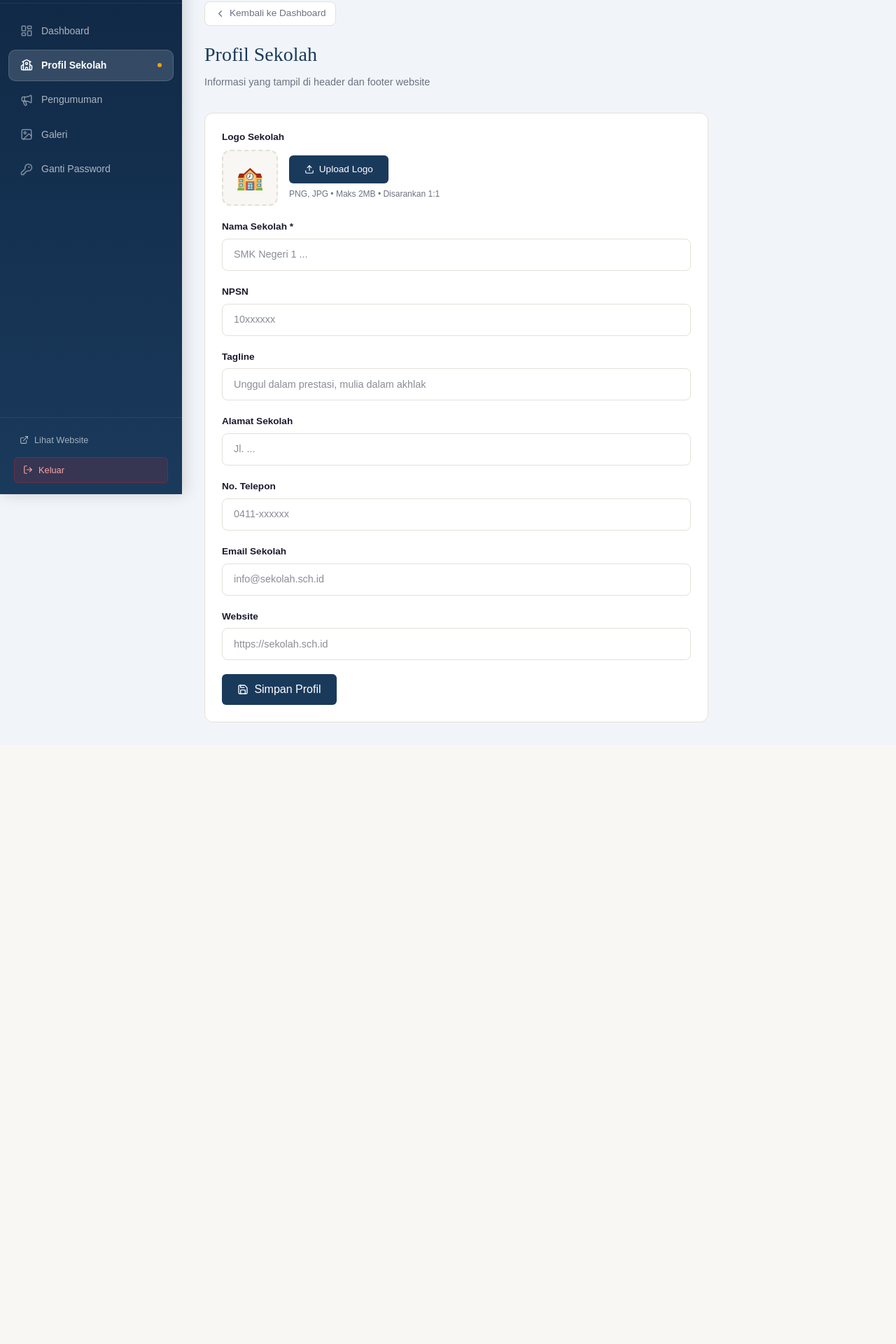
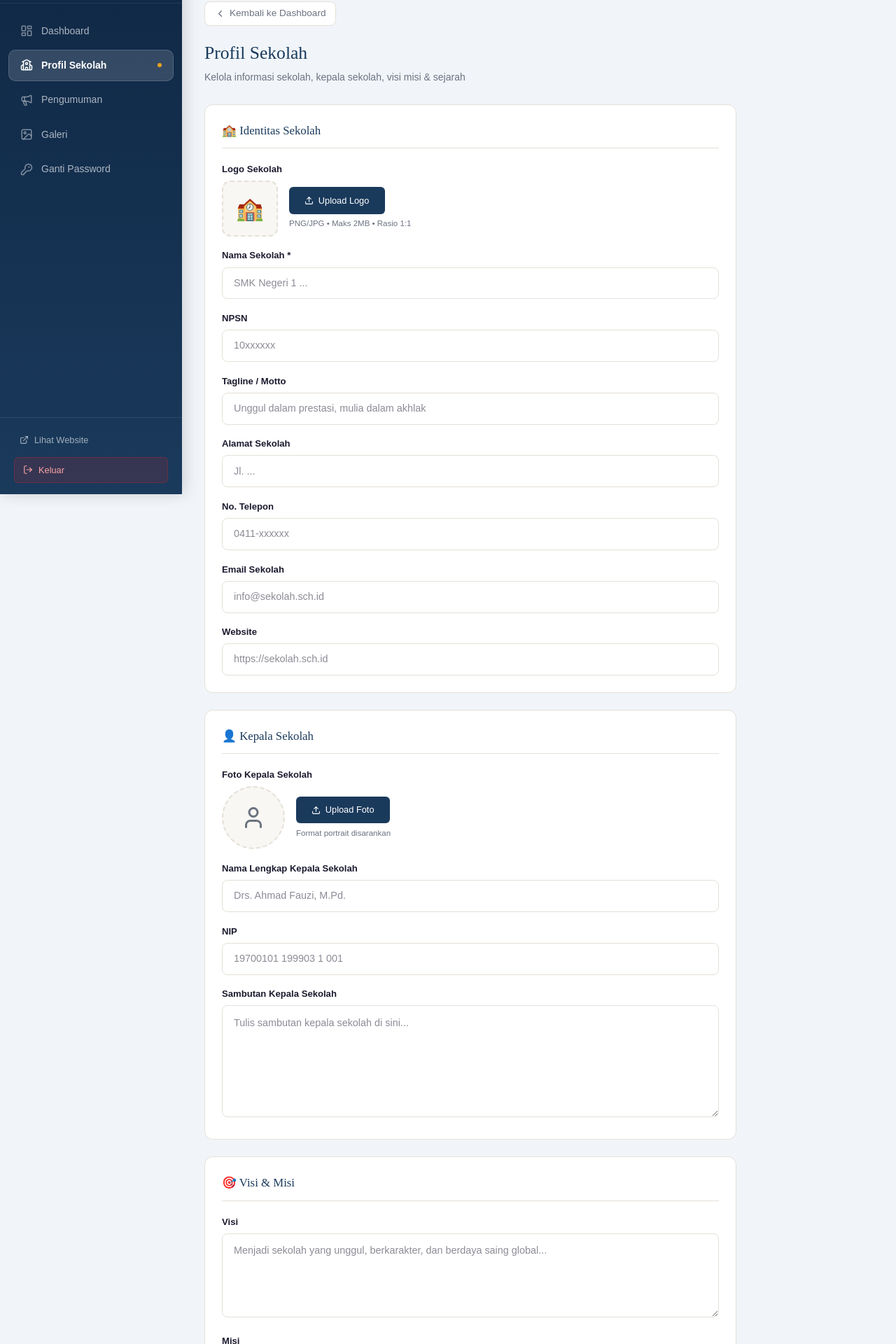
Before and after one commit to smkntinut2026-lgtm/portal-sekolah, a Next.js app: page /admin/profil in a window 1280 px wide. Shown: the part 94-2014 px from the top of the page at 70% size. Before the commit the page ends 1158 px from the top, so only its background shows below. Built offline with nearby package versions, Linux system fonts and the light colour scheme; no server answers; the database is empty; sample sign-in values are in the browser's storage.

Commit message:
Update page.tsx

```diff
--- a/app/admin/profil/page.tsx
+++ b/app/admin/profil/page.tsx
@@ -2,16 +2,51 @@
 import { useEffect, useState, useRef } from 'react'
 import Image from 'next/image'
 import { supabase, SchoolProfile } from '@/lib/supabase'
-import { Upload, Save } from 'lucide-react'
+import { Upload, Save, User } from 'lucide-react'
+
+const inputStyle: React.CSSProperties = {
+  width: '100%', padding: '0.7rem 1rem',
+  border: '1.5px solid var(--border)', borderRadius: 8,
+  fontSize: '0.9rem', outline: 'none',
+  fontFamily: 'Plus Jakarta Sans, sans-serif',
+  background: 'white', transition: 'border-color 0.15s'
+}
+
+const textareaStyle: React.CSSProperties = {
+  ...inputStyle, resize: 'vertical', minHeight: 120, lineHeight: 1.7
+}
+
+function SectionCard({ title, children }: { title: string, children: React.ReactNode }) {
+  return (
+    <div className="card" style={{ marginBottom: '1.5rem' }}>
+      <h2 style={{ fontSize: '1.05rem', color: 'var(--primary)', marginBottom: '1.25rem', paddingBottom: '0.75rem', borderBottom: '1px solid var(--border)' }}>
+        {title}
+      </h2>
+      <div style={{ display: 'flex', flexDirection: 'column', gap: '1.1rem' }}>
+        {children}
+      </div>
+    </div>
+  )
+}
+
+function Field({ label, children }: { label: string, children: React.ReactNode }) {
+  return (
+    <div>
+      <label style={{ display: 'block', fontSize: '0.82rem', fontWeight: 600, marginBottom: '0.4rem', color: 'var(--text)' }}>{label}</label>
+      {children}
+    </div>
+  )
+}
 
 export default function AdminProfilPage() {
   const [form, setForm] = useState<Partial<SchoolProfile>>({})
   const [loading, setLoading] = useState(true)
   const [saving, setSaving] = useState(false)
-  const [uploading, setUploading] = useState(false)
+  const [uploading, setUploading] = useState<string | null>(null)
   const [msg, setMsg] = useState<{ type: 'success' | 'error', text: string } | null>(null)
   const [profileId, setProfileId] = useState<string>('')
-  const fileRef = useRef<HTMLInputElement>(null)
+  const logoRef = useRef<HTMLInputElement>(null)
+  const kepsekFotoRef = useRef<HTMLInputElement>(null)
 
   useEffect(() => {
     supabase.from('school_profile').select('*').single().then(({ data }) => {
@@ -20,98 +55,135 @@ export default function AdminProfilPage() {
     })
   }, [])
 
-  const handleLogoUpload = async (e: React.ChangeEvent<HTMLInputElement>) => {
-    const file = e.target.files?.[0]
-    if (!file) return
-    setUploading(true)
+  const handleUpload = async (file: File, folder: string, field: keyof SchoolProfile, setKey: string | null) => {
+    setUploading(field)
     const ext = file.name.split('.').pop()
-    const filename = `logo-${Date.now()}.${ext}`
-    const { data, error } = await supabase.storage.from('portal-assets').upload(`logos/${filename}`, file, { upsert: true })
+    const filename = `${folder}-${Date.now()}.${ext}`
+    const { data, error } = await supabase.storage.from('portal-assets').upload(`${folder}s/${filename}`, file, { upsert: true })
     if (!error && data) {
-      const { data: urlData } = supabase.storage.from('portal-assets').getPublicUrl(`logos/${filename}`)
-      setForm(prev => ({ ...prev, logo_url: urlData.publicUrl }))
+      const { data: urlData } = supabase.storage.from('portal-assets').getPublicUrl(`${folder}s/${filename}`)
+      setForm(prev => ({ ...prev, [field]: urlData.publicUrl }))
     }
-    setUploading(false)
+    setUploading(null)
   }
 
+  const set = (key: string) => (e: React.ChangeEvent<HTMLInputElement | HTMLTextAreaElement>) =>
+    setForm(prev => ({ ...prev, [key]: e.target.value }))
+
   const handleSave = async () => {
-    setSaving(true)
-    setMsg(null)
+    setSaving(true); setMsg(null)
     const { error } = await supabase.from('school_profile').update({
-      nama_sekolah: form.nama_sekolah,
-      npsn: form.npsn,
-      alamat: form.alamat,
-      tagline: form.tagline,
-      logo_url: form.logo_url,
-      email: form.email,
-      telepon: form.telepon,
-      website: form.website,
+      nama_sekolah: form.nama_sekolah, npsn: form.npsn, alamat: form.alamat,
+      tagline: form.tagline, logo_url: form.logo_url, email: form.email,
+      telepon: form.telepon, website: form.website,
+      kepsek_nama: form.kepsek_nama, kepsek_nip: form.kepsek_nip,
+      kepsek_foto_url: form.kepsek_foto_url, kepsek_sambutan: form.kepsek_sambutan,
+      visi: form.visi, misi: form.misi, sejarah: form.sejarah,
     }).eq('id', profileId)
-
-    if (error) setMsg({ type: 'error', text: 'Gagal menyimpan: ' + error.message })
-    else setMsg({ type: 'success', text: 'Profil berhasil disimpan!' })
+    setMsg(error
+      ? { type: 'error', text: 'Gagal menyimpan: ' + error.message }
+      : { type: 'success', text: '✅ Profil berhasil disimpan!' })
     setSaving(false)
   }
 
-  if (loading) return <div style={{ color: 'var(--text-muted)' }}>Memuat...</div>
+  if (loading) return <div style={{ color: 'var(--text-muted)', padding: '2rem' }}>Memuat...</div>
 
   return (
-    <div style={{ maxWidth: 720 }}>
-      <h1 style={{ fontSize: '1.75rem', color: 'var(--primary)', marginBottom: '0.5rem' }}>Profil Sekolah</h1>
-      <p style={{ color: 'var(--text-muted)', marginBottom: '2rem', fontSize: '0.9rem' }}>Informasi yang tampil di header dan footer website</p>
+    <div style={{ maxWidth: 760 }}>
+      <div style={{ marginBottom: '1.75rem' }}>
+        <h1 style={{ fontSize: '1.6rem', color: 'var(--primary)', marginBottom: '0.25rem' }}>Profil Sekolah</h1>
+        <p style={{ color: 'var(--text-muted)', fontSize: '0.875rem' }}>Kelola informasi sekolah, kepala sekolah, visi misi & sejarah</p>
+      </div>
 
-      <div className="card" style={{ display: 'flex', flexDirection: 'column', gap: '1.25rem' }}>
-
-        {/* Logo */}
-        <div>
-          <label style={{ display: 'block', fontSize: '0.85rem', fontWeight: 600, marginBottom: '0.5rem' }}>Logo Sekolah</label>
+      {/* === IDENTITAS SEKOLAH === */}
+      <SectionCard title="🏫 Identitas Sekolah">
+        <Field label="Logo Sekolah">
           <div style={{ display: 'flex', alignItems: 'center', gap: '1rem' }}>
             <div style={{ width: 80, height: 80, borderRadius: 12, border: '2px dashed var(--border)', overflow: 'hidden', display: 'flex', alignItems: 'center', justifyContent: 'center', background: '#f8f7f3', flexShrink: 0 }}>
-              {form.logo_url ? (
-                <Image src={form.logo_url} alt="Logo" width={80} height={80} style={{ objectFit: 'cover', width: '100%', height: '100%' }} />
-              ) : <span style={{ fontSize: 32 }}>🏫</span>}
+              {form.logo_url ? <Image src={form.logo_url} alt="Logo" width={80} height={80} style={{ objectFit: 'cover', width: '100%', height: '100%' }} /> : <span style={{ fontSize: 32 }}>🏫</span>}
             </div>
             <div>
-              <button onClick={() => fileRef.current?.click()} disabled={uploading} className="btn-primary" style={{ fontSize: '0.85rem', display: 'flex', alignItems: 'center', gap: '0.4rem' }}>
-                <Upload size={14} /> {uploading ? 'Mengupload...' : 'Upload Logo'}
+              <button onClick={() => logoRef.current?.click()} disabled={uploading === 'logo_url'} className="btn-primary" style={{ fontSize: '0.8rem', display: 'flex', alignItems: 'center', gap: '0.4rem' }}>
+                <Upload size={13} /> {uploading === 'logo_url' ? 'Mengupload...' : 'Upload Logo'}
               </button>
-              <p style={{ fontSize: '0.75rem', color: 'var(--text-muted)', marginTop: '0.4rem' }}>PNG, JPG • Maks 2MB • Disarankan 1:1</p>
-              <input ref={fileRef} type="file" accept="image/*" onChange={handleLogoUpload} style={{ display: 'none' }} />
+              <p style={{ fontSize: '0.72rem', color: 'var(--text-muted)', marginTop: '0.35rem' }}>PNG/JPG • Maks 2MB • Rasio 1:1</p>
+              <input ref={logoRef} type="file" accept="image/*" style={{ display: 'none' }}
+                onChange={e => { const f = e.target.files?.[0]; if (f) handleUpload(f, 'logo', 'logo_url', null) }} />
             </div>
           </div>
-        </div>
-
-        {/* Fields */}
+        </Field>
         {[
           { key: 'nama_sekolah', label: 'Nama Sekolah *', placeholder: 'SMK Negeri 1 ...' },
           { key: 'npsn', label: 'NPSN', placeholder: '10xxxxxx' },
-          { key: 'tagline', label: 'Tagline', placeholder: 'Unggul dalam prestasi, mulia dalam akhlak' },
+          { key: 'tagline', label: 'Tagline / Motto', placeholder: 'Unggul dalam prestasi, mulia dalam akhlak' },
           { key: 'alamat', label: 'Alamat Sekolah', placeholder: 'Jl. ...' },
           { key: 'telepon', label: 'No. Telepon', placeholder: '0411-xxxxxx' },
           { key: 'email', label: 'Email Sekolah', placeholder: 'info@sekolah.sch.id' },
           { key: 'website', label: 'Website', placeholder: 'https://sekolah.sch.id' },
         ].map(f => (
-          <div key={f.key}>
-            <label style={{ display: 'block', fontSize: '0.85rem', fontWeight: 600, marginBottom: '0.4rem' }}>{f.label}</label>
-            <input
-              type="text"
-              value={(form as Record<string, string>)[f.key] || ''}
-              onChange={e => setForm(prev => ({ ...prev, [f.key]: e.target.value }))}
-              placeholder={f.placeholder}
-              style={{ width: '100%', padding: '0.7rem 1rem', border: '1.5px solid var(--border)', borderRadius: 8, fontSize: '0.9rem', outline: 'none', fontFamily: 'Plus Jakarta Sans, sans-serif' }} />
+          <Field key={f.key} label={f.label}>
+            <input type="text" value={(form as Record<string, string>)[f.key] || ''} onChange={set(f.key)} placeholder={f.placeholder} style={inputStyle} />
+          </Field>
+        ))}
+      </SectionCard>
+
+      {/* === KEPALA SEKOLAH === */}
+      <SectionCard title="👤 Kepala Sekolah">
+        <Field label="Foto Kepala Sekolah">
+          <div style={{ display: 'flex', alignItems: 'center', gap: '1rem' }}>
+            <div style={{ width: 90, height: 90, borderRadius: '50%', border: '2px dashed var(--border)', overflow: 'hidden', display: 'flex', alignItems: 'center', justifyContent: 'center', background: '#f8f7f3', flexShrink: 0 }}>
+              {form.kepsek_foto_url
+                ? <Image src={form.kepsek_foto_url} alt="Kepala Sekolah" width={90} height={90} style={{ objectFit: 'cover', width: '100%', height: '100%' }} />
+                : <User size={36} color="var(--text-muted)" />}
+            </div>
+            <div>
+              <button onClick={() => kepsekFotoRef.current?.click()} disabled={uploading === 'kepsek_foto_url'} className="btn-primary" style={{ fontSize: '0.8rem', display: 'flex', alignItems: 'center', gap: '0.4rem' }}>
+                <Upload size={13} /> {uploading === 'kepsek_foto_url' ? 'Mengupload...' : 'Upload Foto'}
+              </button>
+              <p style={{ fontSize: '0.72rem', color: 'var(--text-muted)', marginTop: '0.35rem' }}>Format portrait disarankan</p>
+              <input ref={kepsekFotoRef} type="file" accept="image/*" style={{ display: 'none' }}
+                onChange={e => { const f = e.target.files?.[0]; if (f) handleUpload(f, 'kepsek', 'kepsek_foto_url', null) }} />
+            </div>
           </div>
-        ))}
+        </Field>
+        <Field label="Nama Lengkap Kepala Sekolah">
+          <input type="text" value={form.kepsek_nama || ''} onChange={set('kepsek_nama')} placeholder="Drs. Ahmad Fauzi, M.Pd." style={inputStyle} />
+        </Field>
+        <Field label="NIP">
+          <input type="text" value={form.kepsek_nip || ''} onChange={set('kepsek_nip')} placeholder="19700101 199903 1 001" style={inputStyle} />
+        </Field>
+        <Field label="Sambutan Kepala Sekolah">
+          <textarea value={form.kepsek_sambutan || ''} onChange={set('kepsek_sambutan')} placeholder="Tulis sambutan kepala sekolah di sini..." style={{ ...textareaStyle, minHeight: 160 }} />
+        </Field>
+      </SectionCard>
 
-        {msg && (
-          <div style={{ background: msg.type === 'success' ? '#f0fdf4' : '#fef2f2', color: msg.type === 'success' ? '#16a34a' : '#dc2626', padding: '0.75rem 1rem', borderRadius: 8, fontSize: '0.875rem' }}>
-            {msg.text}
-          </div>
-        )}
+      {/* === VISI & MISI === */}
+      <SectionCard title="🎯 Visi & Misi">
+        <Field label="Visi">
+          <textarea value={form.visi || ''} onChange={set('visi')} placeholder="Menjadi sekolah yang unggul, berkarakter, dan berdaya saing global..." style={textareaStyle} />
+        </Field>
+        <Field label="Misi">
+          <textarea value={form.misi || ''} onChange={set('misi')} placeholder="1. Meningkatkan kualitas pembelajaran...\n2. Mengembangkan karakter siswa...\n3. ..." style={{ ...textareaStyle, minHeight: 180 }} />
+        </Field>
+      </SectionCard>
 
-        <button onClick={handleSave} disabled={saving} className="btn-primary" style={{ display: 'flex', alignItems: 'center', gap: '0.5rem', width: 'fit-content' }}>
-          <Save size={16} /> {saving ? 'Menyimpan...' : 'Simpan Profil'}
-        </button>
-      </div>
+      {/* === SEJARAH === */}
+      <SectionCard title="📜 Sejarah Sekolah">
+        <Field label="Sejarah Singkat">
+          <textarea value={form.sejarah || ''} onChange={set('sejarah')} placeholder="Sekolah ini didirikan pada tahun ... oleh ..." style={{ ...textareaStyle, minHeight: 200 }} />
+        </Field>
+      </SectionCard>
+
+      {msg && (
+        <div style={{ background: msg.type === 'success' ? '#f0fdf4' : '#fef2f2', color: msg.type === 'success' ? '#16a34a' : '#dc2626', padding: '0.85rem 1rem', borderRadius: 10, fontSize: '0.875rem', marginBottom: '1rem', border: `1px solid ${msg.type === 'success' ? '#bbf7d0' : '#fecaca'}` }}>
+          {msg.text}
+        </div>
+      )}
+
+      <button onClick={handleSave} disabled={saving} className="btn-primary"
+        style={{ display: 'flex', alignItems: 'center', gap: '0.5rem', padding: '0.85rem 2rem', fontSize: '0.95rem' }}>
+        <Save size={17} /> {saving ? 'Menyimpan...' : 'Simpan Semua Perubahan'}
+      </button>
     </div>
   )
 }
```
